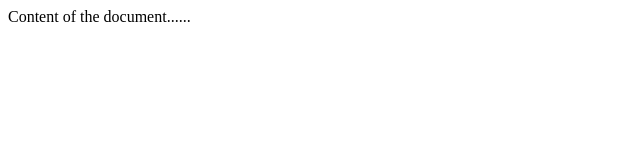
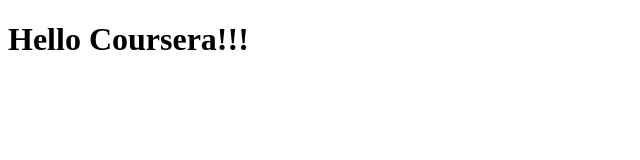
Before and after one commit to lazlomita/coursera-test, a plain HTML site: page site/index.html in a window 1280 px wide. Shown: the whole page, without its empty margins (0-640 px from the left). Drawn offline with Linux system fonts and the light colour scheme.

Commit message:
change 1

```diff
--- a/site/index.html
+++ b/site/index.html
@@ -2,11 +2,11 @@
 <html>
 <head>
 <meta charset="UTF-8">
-<title>Title of the document</title>
+<title>Lazlo</title>
 </head>
 
 <body>
-Content of the document......
+<h1>Hello Coursera!!!</h1>
 </body>
 
 </html>
```
